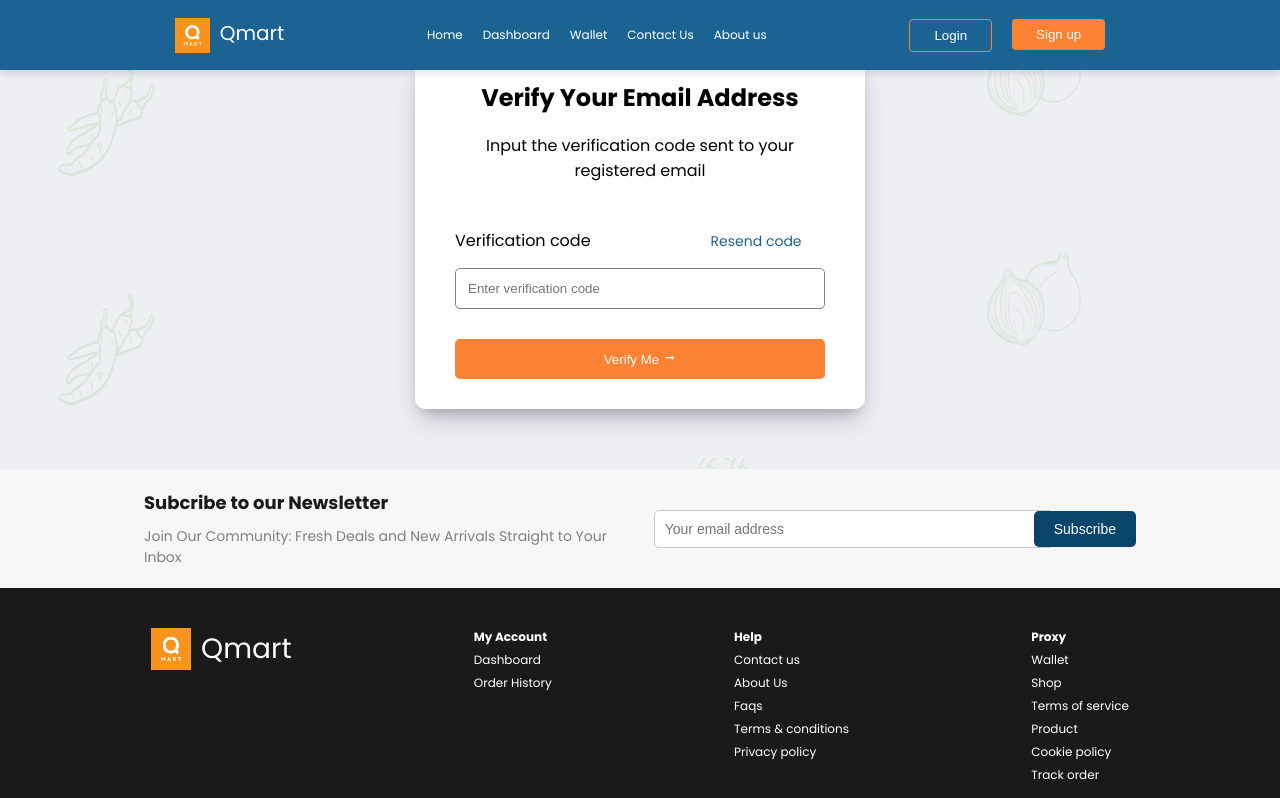
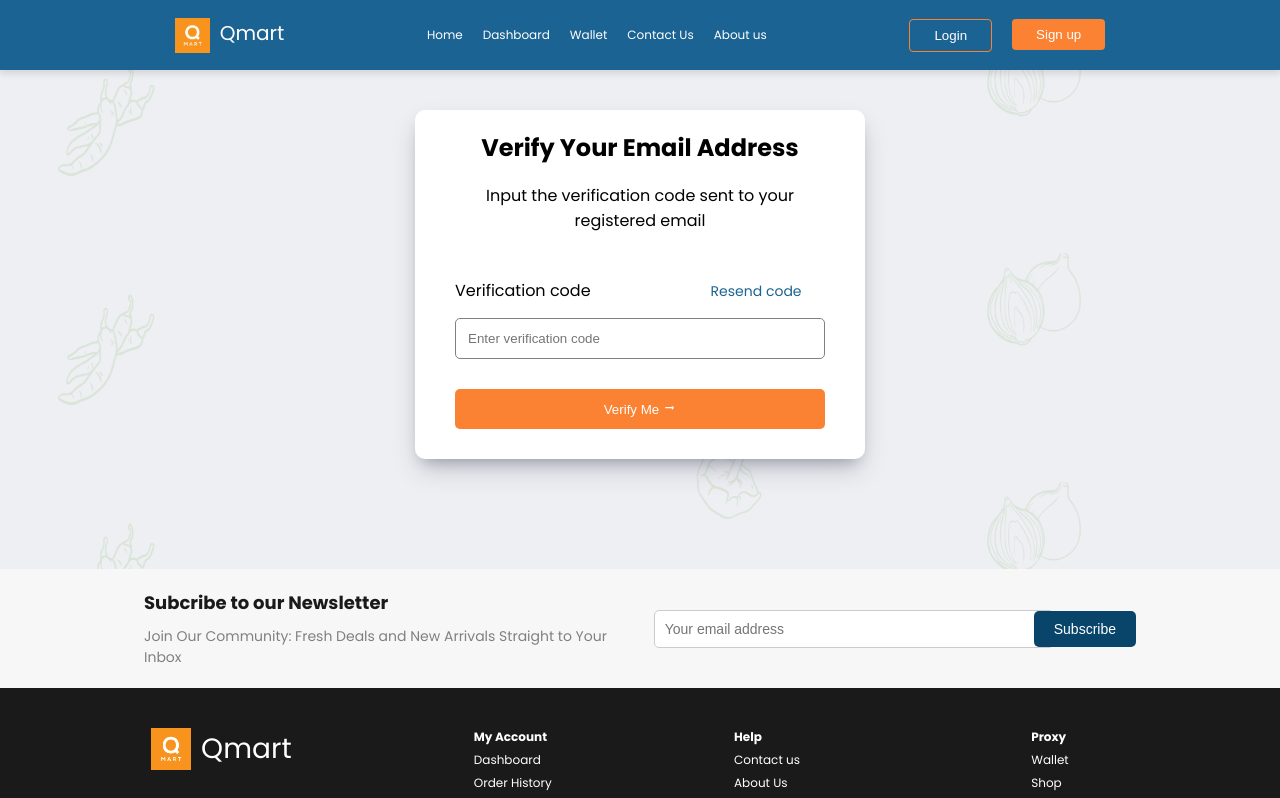
Before and after one commit to QmartCodeBursters/QMART-frontend, a React (Vite) app: page /verify in a window 1280 px wide. Shown: the top 798 px of the page. Built offline with nearby package versions, Linux system fonts and the light colour scheme.

Commit message:
changes done

```diff
--- a/src/components/Login-Signup/Login.jsx
+++ b/src/components/Login-Signup/Login.jsx
@@ -61,7 +61,7 @@ const FormContainer = styled.div`
   align-items: center;
   justify-content: center;
   /* height: 100vh; */
-  margin: 0 auto;
+  margin: 70px auto;
 
   form {
     display: flex;
--- a/src/components/Login-Signup/Verify.jsx
+++ b/src/components/Login-Signup/Verify.jsx
@@ -10,21 +10,24 @@ const Verify = () => {
           <h2>Verify Your Email Address</h2>
           <p>Input the verification code sent to your registered email</p>
 
-          <label> <br/>
+          <label>
+            {" "}
+            <br />
             <article>
               <p>Verification code</p>
-              <Link to= "/verify"><span>Resend code</span> <br/></Link>
-
+              <Link to="/verify">
+                <span>Resend code</span> <br />
+              </Link>
             </article>
-
-          <input type="text"  placeholder="Enter verification code"/>
+            <input type="text" placeholder="Enter verification code" />
           </label>
 
-          <Link to= "/login"><button type="submit">Verify Me <MdArrowRightAlt/></button></Link>
-
-
+          <Link to="/login">
+            <button type="submit">
+              Verify Me <MdArrowRightAlt />
+            </button>
+          </Link>
         </form>
-
       </LoginContainer>
     </Wrapper>
   );
@@ -32,9 +35,7 @@ const Verify = () => {
 
 export default Verify;
 
-const Wrapper = styled.div`
-
-`;
+const Wrapper = styled.div``;
 
 const LoginContainer = styled.div`
   display: flex;
@@ -42,7 +43,7 @@ const LoginContainer = styled.div`
   align-items: center;
   justify-content: center;
   /* height: 100vh; */
-  margin: 0 auto;
+  margin: 50px auto;
 
   form {
     display: flex;
@@ -54,11 +55,11 @@ const LoginContainer = styled.div`
     background-color: white;
     padding: 20px 40px;
     border-radius: 10px;
-    box-shadow: rgba(50, 50, 93, 0.25) 0px 13px 27px -5px, rgba(0, 0, 0, 0.3) 0px 8px 16px -8px;
+    box-shadow: rgba(50, 50, 93, 0.25) 0px 13px 27px -5px,
+      rgba(0, 0, 0, 0.3) 0px 8px 16px -8px;
     margin: 60px 0;
     text-align: center;
     animation: slideInFromTop 1s ease-out;
-
 
     @keyframes slideInFromTop {
       from {
@@ -78,14 +79,13 @@ const LoginContainer = styled.div`
 
       span {
         margin-left: 120px;
-        color: #1B6392;
+        color: #1b6392;
         font-size: 14px;
       }
       a {
         color: black;
         text-decoration: none;
       }
-
     }
     h2 {
       text-align: center;
@@ -125,7 +125,7 @@ const LoginContainer = styled.div`
         text-decoration: none;
         color: white;
         font-weight: bold;
-    }
+      }
     }
   }
-`
+`;
--- a/src/components/forgotpassword/ForgotPassword.jsx
+++ b/src/components/forgotpassword/ForgotPassword.jsx
@@ -9,6 +9,7 @@ const Container = styled.div`
   align-items: center;
   height: auto;
   background-color: #f4f4f4;
+  margin-top: 70px;
   padding-bottom: 15rem;
   padding-top: 4rem;
 `;
--- a/src/components/forgotpassword/OTPPage.jsx
+++ b/src/components/forgotpassword/OTPPage.jsx
@@ -60,7 +60,8 @@ const OTPPage = () => {
           />
         ))}
       </OTPInputContainer>
-      {error && <ErrorMessage>{error}</ErrorMessage>} {/* Display error message */}
+      {error && <ErrorMessage>{error}</ErrorMessage>}{" "}
+      {/* Display error message */}
       <SendOtpButton onClick={handleSendOtp}>Send OTP</SendOtpButton>
     </PageWrapper>
   );
@@ -79,6 +80,7 @@ const PageWrapper = styled.div`
   padding: 20px;
   box-sizing: border-box;
   padding-top: 40px;
+  margin-top: 70px;
 
   @media (max-width: 768px) {
     padding: 15px;
--- a/src/components/forgotpassword/ResetPassword.jsx
+++ b/src/components/forgotpassword/ResetPassword.jsx
@@ -1,141 +1,3 @@
-// import React, { useState } from "react";
-// import styled from "styled-components";
-// import { FaEye, FaEyeSlash } from "react-icons/fa";
-
-// // Styled Components
-// const Container = styled.div`
-//   display: flex;
-//   justify-content: center;
-//   align-items: center;
-//   height: auto;
-//   background-color: #f4f4f4;
-//   padding-top: 3rem;
-//   padding-bottom: 15rem;
-// `;
-
-// const FormWrapper = styled.div`
-//   background: white;
-//   padding: 20px;
-//   border-radius: 8px;
-//   box-shadow: 0 4px 8px rgba(0, 0, 0, 0.1);
-//   width: 100%;
-//   max-width: 400px;
-// `;
-
-// const Title = styled.h2`
-//   text-align: center;
-//   color: #7a7777;
-// `;
-
-// const InputWrapper = styled.div`
-//   position: relative;
-// `;
-
-// const Input = styled.input`
-//   width: 94%;
-//   padding: 10px;
-//   margin: 10px 0;
-//   border-radius: 4px;
-//   border: 1px solid #ddd;
-// `;
-
-// const Icon = styled.span`
-//   position: absolute;
-//   right: 10px;
-//   top: 50%;
-//   transform: translateY(-50%);
-//   cursor: pointer;
-//   color: #888;
-
-//   &:hover {
-//     color: #555;
-//   }
-// `;
-
-// const Button = styled.button`
-//   width: 100%;
-//   padding: 10px;
-//   background-color: #fa8232;
-//   color: white;
-//   border: none;
-//   border-radius: 4px;
-//   cursor: pointer;
-//   font-size: 16px;
-
-//   &:hover {
-//     background-color: #d36d29;
-//   }
-// `;
-
-// const Message = styled.div`
-//   text-align: center;
-//   margin-top: 10px;
-//   font-size: 14px;
-//   color: ${(props) => (props.success ? "green" : "red")};
-// `;
-
-// const ResetPassword = () => {
-//   const [newPassword, setNewPassword] = useState("");
-//   const [confirmPassword, setConfirmPassword] = useState("");
-//   const [message, setMessage] = useState("");
-//   const [success, setSuccess] = useState(false);
-//   const [showNewPassword, setShowNewPassword] = useState(false);
-//   const [showConfirmPassword, setShowConfirmPassword] = useState(false);
-
-//   const handleSubmit = (e) => {
-//     e.preventDefault();
-
-//     if (newPassword !== confirmPassword) {
-//       setSuccess(false);
-//       setMessage("Passwords do not match.");
-//     } else {
-//       setSuccess(true);
-//       setMessage("Your password has been reset successfully!");
-//       // Call your API to save the new password
-//     }
-//   };
-
-//   return (
-//     <Container>
-//       <FormWrapper>
-//         <Title>Reset Password</Title>
-//         <form onSubmit={handleSubmit}>
-//           <InputWrapper>
-//             <Input
-//               type={showNewPassword ? "text" : "password"}
-//               placeholder="Enter new password"
-//               value={newPassword}
-//               onChange={(e) => setNewPassword(e.target.value)}
-//               required
-//             />
-//             <Icon onClick={() => setShowNewPassword(!showNewPassword)}>
-//               {showNewPassword ? <FaEyeSlash /> : <FaEye />}
-//             </Icon>
-//           </InputWrapper>
-//           <InputWrapper>
-//             <Input
-//               type={showConfirmPassword ? "text" : "password"}
-//               placeholder="Confirm new password"
-//               value={confirmPassword}
-//               onChange={(e) => setConfirmPassword(e.target.value)}
-//               required
-//             />
-//             <Icon onClick={() => setShowConfirmPassword(!showConfirmPassword)}>
-//               {showConfirmPassword ? <FaEyeSlash /> : <FaEye />}
-//             </Icon>
-//           </InputWrapper>
-//           <Button type="submit">Reset Password</Button>
-//         </form>
-//         {message && <Message success={success}>{message}</Message>}
-//       </FormWrapper>
-//     </Container>
-//   );
-// };
-
-// export default ResetPassword;
-
-
-
 import React, { useState } from "react";
 import styled from "styled-components";
 import { FaEye, FaEyeSlash } from "react-icons/fa";
@@ -150,6 +12,7 @@ const Container = styled.div`
   background-color: #f4f4f4;
   padding-top: 3rem;
   padding-bottom: 15rem;
+  margin-top: 70px;
 `;
 
 const FormWrapper = styled.div`
@@ -171,7 +34,7 @@ const InputWrapper = styled.div`
 `;
 
 const Input = styled.input`
-  width: 94%;
+  width: 100%;
   padding: 10px;
   margin: 10px 0;
   border-radius: 4px;
```
Also changed, not shown: src/App.jsx (+62 -25 lines).
